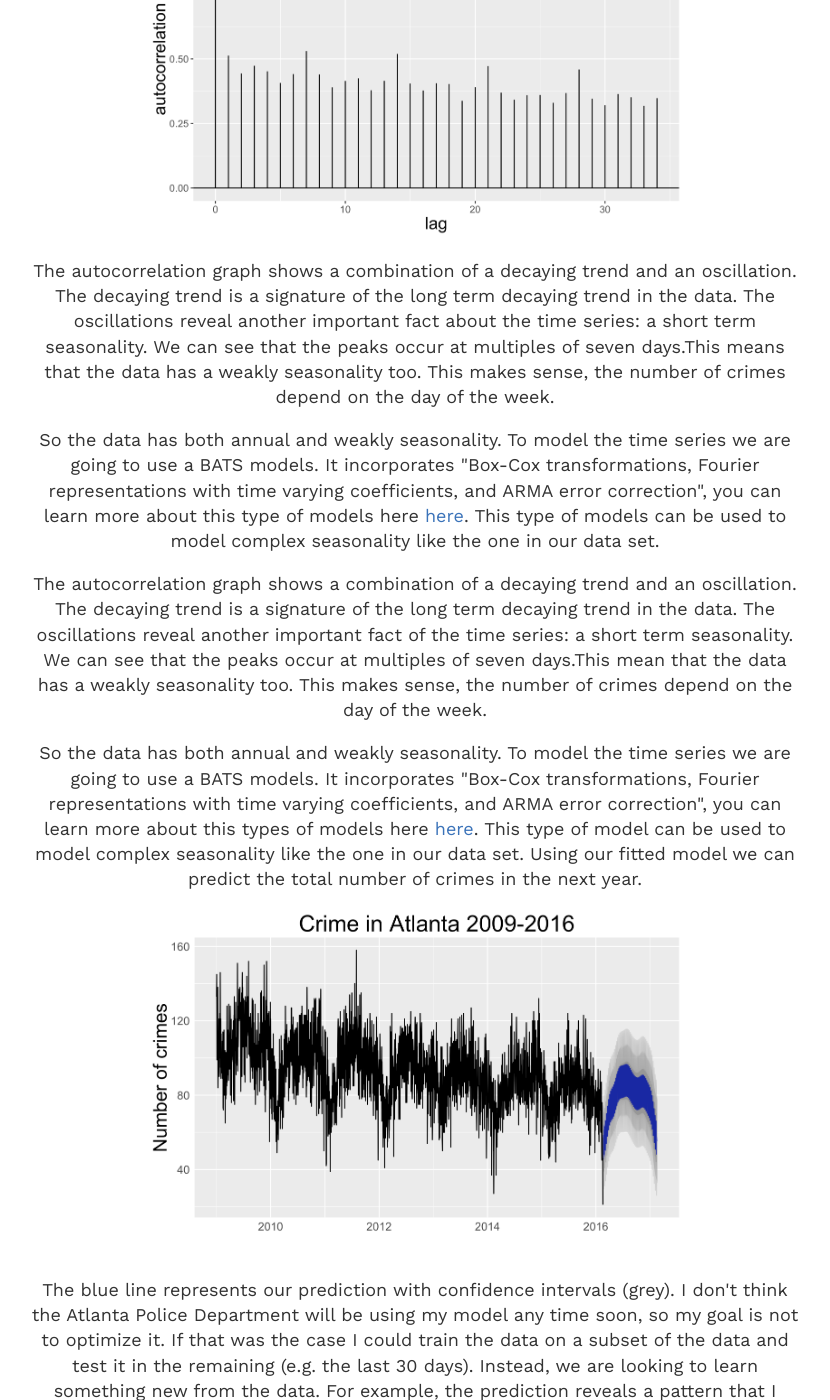
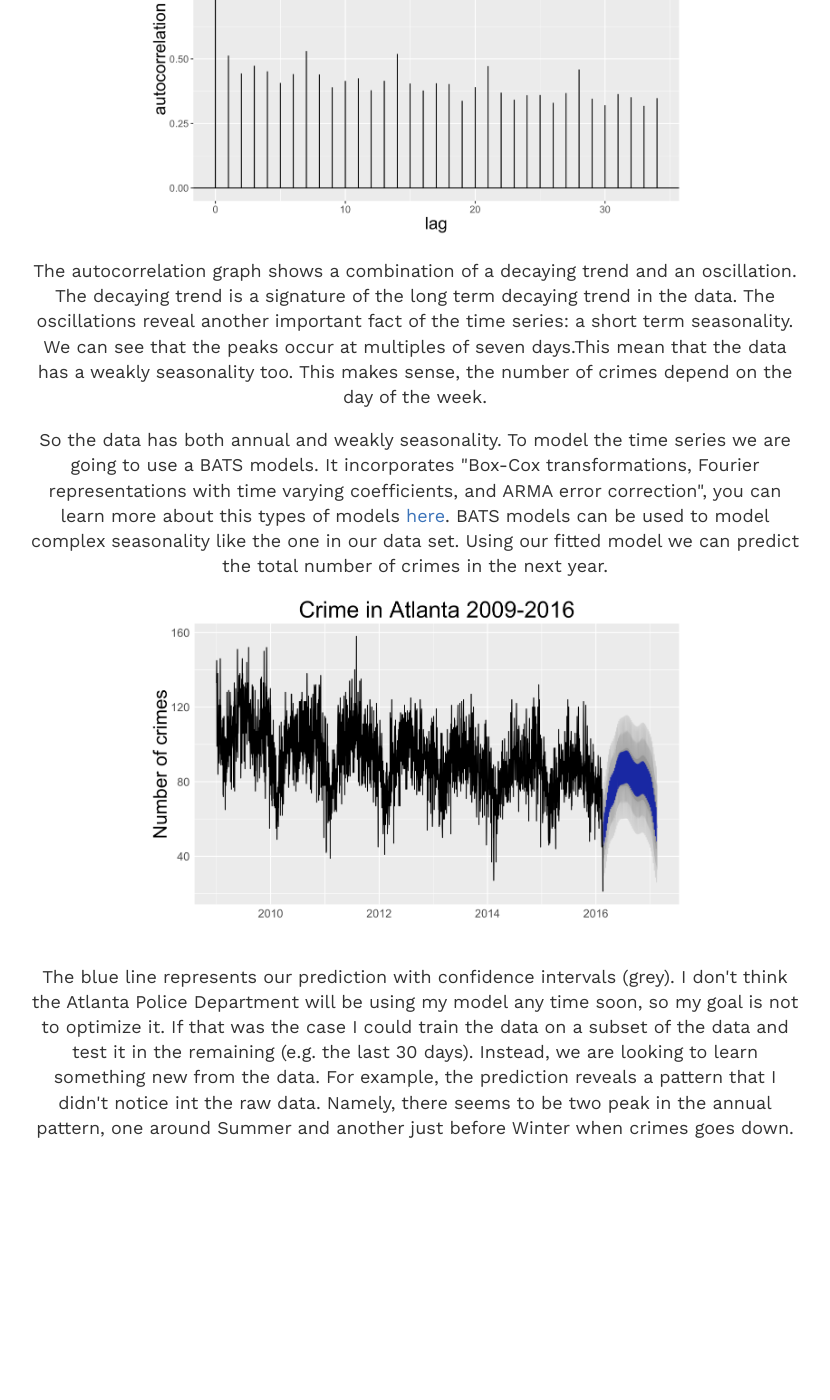
Before and after one commit to lfjover/lfjover.github.io, a Jekyll site: the page built from _posts/2016-02-20-predict-atlanta-crime.html, in a window 1280 px wide and 1400 px high, scrolled down 1022 px. Shown: the whole window, without its empty margins (225-1055 px from the left). Built offline with Jekyll 4.4.1, drawn with Linux system fonts in a browser that asks for light colours; some web fonts are replaced; after the commit the page ends 2192 px from its top, so only the background shows below that; some of the changed text lies outside the part shown.

Commit message:
fix prediction

```diff
--- a/_posts/2016-02-20-predict-atlanta-crime.html
+++ b/_posts/2016-02-20-predict-atlanta-crime.html
@@ -15,20 +15,12 @@
 
 <center><img src="/figures/acf.png" width=70%><center>
 
-
-<p>The autocorrelation graph shows  a combination of a decaying trend and an oscillation. The decaying trend is a signature of the long term decaying trend in the data. The oscillations reveal another important fact about the time series: a short term seasonality. We can see that the peaks occur at multiples of seven days.This means that the data has a weakly seasonality too. This makes sense, the number of crimes depend on the day of the week. </p>
-
-<p>
-So the data has both  annual and weakly seasonality. To model the time series we are going to use a BATS models. It incorporates "Box-Cox transformations, Fourier representations with time varying coefficients, and ARMA error correction", you can learn more about this type of models here <a href = "http://robjhyndman.com/papers/ComplexSeasonality.pdf">here</a>. This type of models can be used to model complex seasonality like the one in our data set.
-
 <p>The autocorrelation graph shows  a combination of a decaying trend and an oscillation. The decaying trend is a signature of the long term decaying trend in the data. The oscillations reveal another important fact of the time series: a short term seasonality. We can see that the peaks occur at multiples of seven days.This mean that the data has a weakly seasonality too. This makes sense, the number of crimes depend on the day of the week. </p>
 
 <p>
-So the data has both  annual and weakly seasonality. To model the time series we are going to use a BATS models. It incorporates "Box-Cox transformations, Fourier representations with time varying coefficients, and ARMA error correction", you can learn more about this types of models here <a href = "http://robjhyndman.com/papers/ComplexSeasonality.pdf">here</a>. This type of model can be used to model complex seasonality like the one in our data set. Using our fitted model we can predict the total number of crimes in the next year.
+So the data has both  annual and weakly seasonality. To model the time series we are going to use a BATS models. It incorporates "Box-Cox transformations, Fourier representations with time varying coefficients, and ARMA error correction", you can learn more about this types of models <a href = "http://robjhyndman.com/papers/ComplexSeasonality.pdf">here</a>. BATS models can be used to model complex seasonality like the one in our data set. Using our fitted model we can predict the total number of crimes in the next year.
 </p>
 <center><img src="/figures/forecast.png" width=70%><center>
 
 <p>
 The blue line represents our prediction with confidence intervals (grey). I don't think the Atlanta Police Department will be using my model any time soon, so my goal is not to optimize it. If that was the case I could train the data on a subset of the data and test it in the remaining (e.g. the last 30 days). Instead, we are looking to learn something new from the data. For example, the prediction reveals a pattern that I didn't notice int the raw data. Namely, there seems to be two peak in the annual pattern, one around Summer and another just before Winter when crimes goes down.</p>
-
-The blue line represents our prediction with confidence intervals (grey). I don't think the Atlanta Police Department will be using my model any time soon, so my goal is not to optimize it. Instead, we are looking to learn something new from the data. The prediction reveals a pattern that I didn't notice with the raw data. Namely, there seems to be two peak in the annual pattern, one around Summer and another just before Winter when crimes goes down.</p>
```
